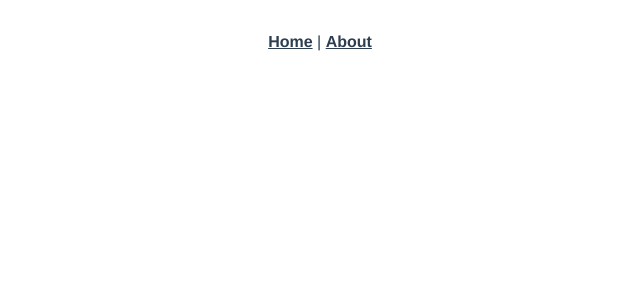
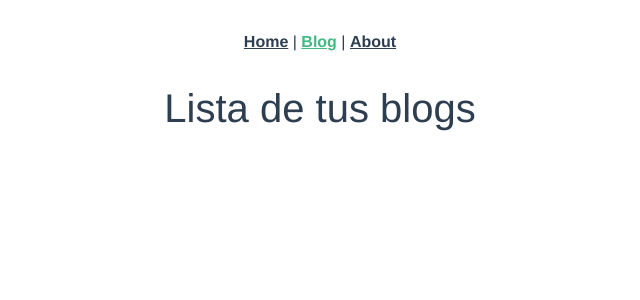
Before and after one commit to WilGero/Vue-CLi, a Vue app: page /blog in a window 1280 px wide. Before the commit this address had no page. Shown: the top 300 px of the page, without its empty margins (320-960 px from the left). Built offline with nearby package versions, Linux system fonts and the light colour scheme.

Commit message:
new route blog

```diff
--- a/src/App.vue
+++ b/src/App.vue
@@ -1,6 +1,7 @@
 <template>
   <nav>
     <router-link to="/">Home</router-link> |
+    <router-link to="/blog">Blog</router-link> |
     <router-link to="/about">About</router-link>
   </nav>
   <router-view/>
--- a/src/router/index.js
+++ b/src/router/index.js
@@ -14,6 +14,11 @@ const routes = [
     // this generates a separate chunk (about.[hash].js) for this route
     // which is lazy-loaded when the route is visited.
     component: () => import(/* webpackChunkName: "about" */ '../views/AboutView.vue')
+  },
+  {
+    path: '/blog',
+    name: 'blog',
+    component: () => import('../views/BlogView.vue')
   }
 ]
 
--- /dev/null
+++ b/src/views/BlogView.vue
@@ -0,0 +1,11 @@
+<template>
+  <h1>Lista de tus blogs</h1>
+</template>
+
+<!-- <script>
+export default {
+    name:'BlogView'
+};
+</script>
+
+<style scoped></style> -->
```
